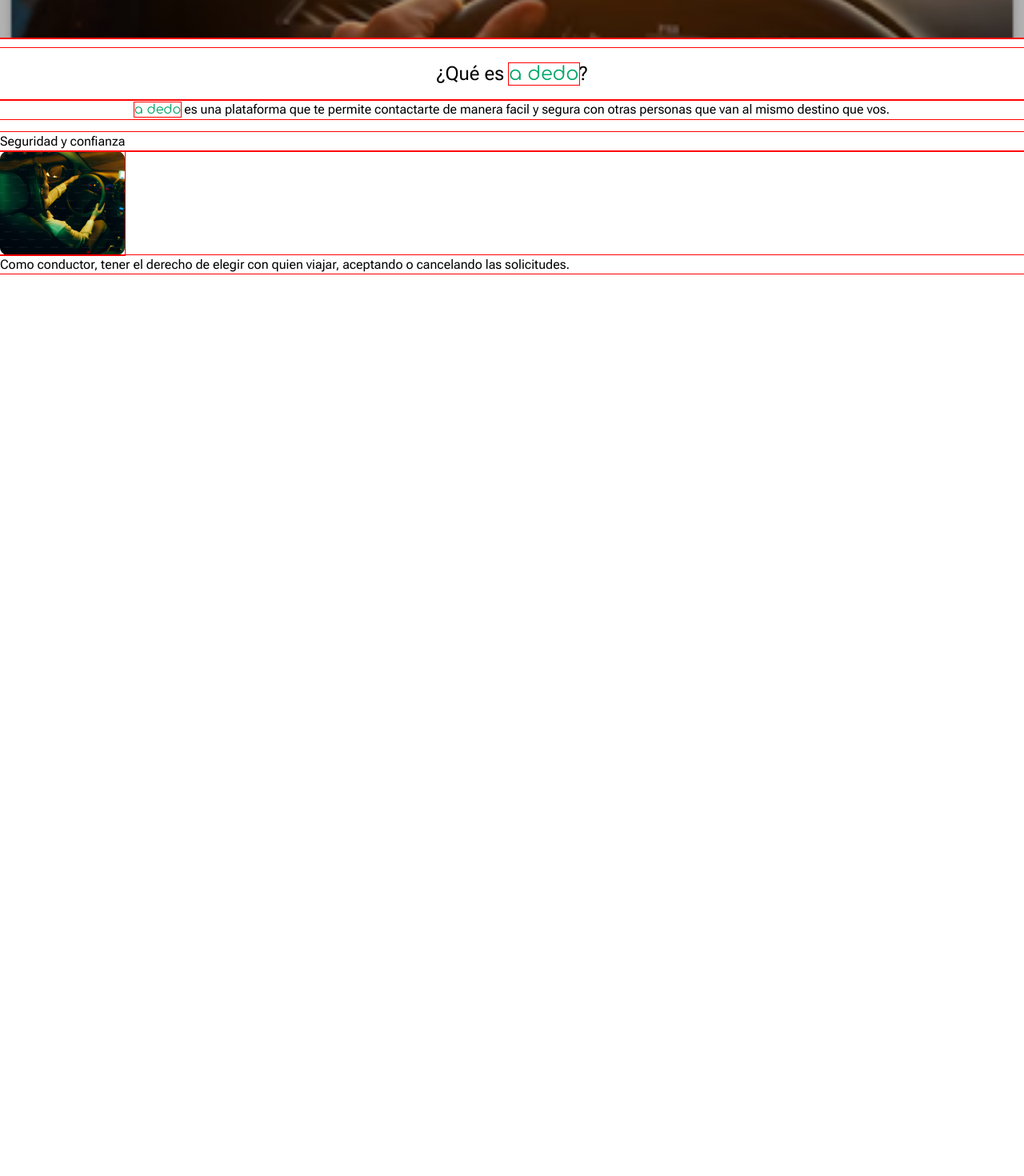
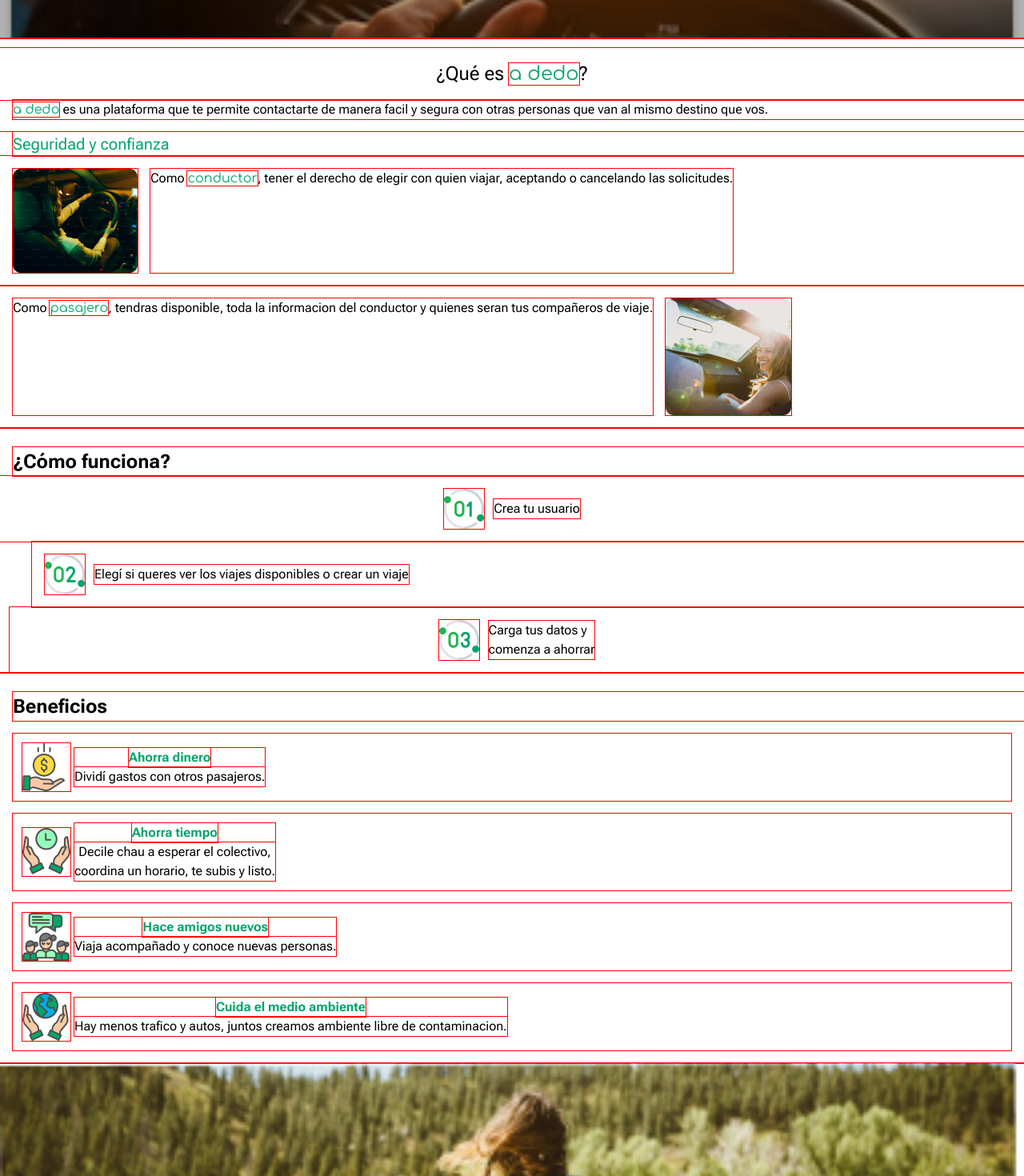
Before and after one commit to Diegogagan2587/A-Dedo, a React (Vite) app in the folder frontend/: page / in a window 1280 px wide. Shown: the part 820-2290 px from the top of the page at 80% size. Before the commit the page ends 1163 px from the top, so only its background shows below. Built offline with nearby package versions, Linux system fonts and the light colour scheme; a web font is replaced by a local one.

Commit message:
feat/main: update main new sections

```diff
--- a/frontend/src/pages/Main.jsx
+++ b/frontend/src/pages/Main.jsx
@@ -1,6 +1,15 @@
 import GreenButton from "../components/GreenButton"
 import './Main.css'
 import mainDriver from '../assets/main-driver.png'
+import mainTrip from '../assets/main-trip.png'
+import numero1 from '../assets/numero-1.png'
+import numero2 from '../assets/numero-2.png'
+import numero3 from '../assets/numero-3.png'
+import ahorroDinero from '../assets/ahorrar-dinero.png'
+import ahorroTiempo from '../assets/ahorrar-tiempo.png'
+import amigos from '../assets/convencion.png'
+import medioAmbiente from '../assets/medioambiente.png'
+import imageEnd from '../assets/image-end.png'
 
 function Main() {
   return (
@@ -12,18 +21,74 @@ function Main() {
         </main>
     <section className="flex flex-col">
         <h2 className="mt-3 p-4 text-center text-2xl">¿Qué es <span className="text-customGreen font-title">a dedo</span>?</h2>
-        <p className="text-center mb-4"><span className="text-customGreen font-title">a dedo</span> es una plataforma que te permite contactarte de manera facil y segura con otras personas que van al mismo destino que vos.</p>
+        <p className="ml-4 mb-4"><span className="text-customGreen font-title">a dedo</span> es una plataforma que te permite contactarte de manera facil y segura con otras personas que van al mismo destino que vos.</p>
 
-        <section>
-          <h2>Seguridad y confianza</h2>
-          <article>
+        <section id="seguridad-confianza">
+          <h2 className="text-[20px] text-customGreen ml-4 font-mainTitle">Seguridad y confianza</h2>
+          <article className="flex p-4">
             <img src={mainDriver} alt="" />
-            <p>Como conductor, tener el derecho de elegir con quien viajar, aceptando o cancelando las solicitudes. </p>
+            <p className="ml-4">Como <span className="text-customGreen font-title">conductor</span>, tener el derecho de elegir con quien viajar, aceptando o cancelando las solicitudes. </p>
           </article>
-          <article>
-
+          <article className="flex p-4">
+            <p className="mr-4">Como <span className="text-customGreen font-title">pasajero</span>, tendras disponible, toda la informacion del conductor y quienes seran tus compañeros de viaje. </p>
+            <img src={mainTrip} alt="" />
           </article>
         </section>
+
+      <section id="como-funciona">
+        <h2 className="text-[24px] ml-4 mt-6 font-bold font-mainTitle">¿Cómo funciona?</h2>
+        <article className="flex items-center justify-center p-4">
+          <img src={numero1} alt="" />
+          <p className="ml-3">Crea tu usuario</p>
+        </article>
+        <article className="flex items-center ml-10 p-4">
+          <img src={numero2} alt="" />
+          <p className="ml-3">Elegí si queres ver los viajes disponibles o crear un viaje</p>
+        </article>
+        <article className="flex items-center ml-3 justify-center p-4">
+          <img src={numero3} alt="" />
+          <p className="ml-3">Carga tus datos y <br /> comenza a ahorrar</p>
+        </article>
+      </section>
+
+      <section id="beneficios">
+        <h2 className="text-[24px] ml-4 mt-6 font-bold font-mainTitle">Beneficios</h2>
+            <article className="flex items-center m-4 gap-[5px] p-3">
+              <img src={ahorroDinero} alt="" className="min-w-[60px] min-h-[60px]"/>
+              <div className="flex items-center flex-col">
+                <h3 className="text-customGreen font-bold text-center">Ahorra dinero</h3>
+                <p className="text-center">Dividí gastos con otros pasajeros.</p>
+              </div>
+            </article>
+            <article className="flex items-center m-4 gap-[5px] p-3">
+              <img src={ahorroTiempo} alt="" className="min-w-[60px] min-h-[60px]" />
+              <div className="flex items-center flex-col">
+                <h3 className="text-customGreen font-bold text-center">Ahorra tiempo</h3>
+                <p className="text-center">Decile chau a esperar el colectivo,<br /> coordina un horario, te subis y listo.</p>
+              </div>
+            </article>
+            <article className="flex items-center m-4 gap-[5px] p-3">
+              <img src={amigos} alt="" className="min-w-[60px] min-h-[60px]" />
+              <div className="flex items-center flex-col">
+                <h3 className="text-customGreen font-bold text-center">Hace amigos nuevos</h3>
+                <p className="text-center">Viaja acompañado y conoce nuevas personas.</p>
+              </div>
+            </article>
+            <article className="flex items-center m-4 gap-[5px] p-3">
+              <img src={medioAmbiente} alt="" className="min-w-[60px] min-h-[60px]"/>
+              <div className="flex items-center flex-col">
+                <h3 className="text-customGreen font-bold text-center">Cuida el medio ambiente</h3>
+                <p className="text-center">Hay menos trafico y autos, juntos creamos ambiente libre de contaminacion.</p>
+              </div>
+            </article>
+        </section>
+
+
+      <section id="imagen">
+        <picture>
+          <img src={imageEnd} alt="" className="w-full" />
+        </picture>
+      </section>
 
     </section>
     </div>
```
